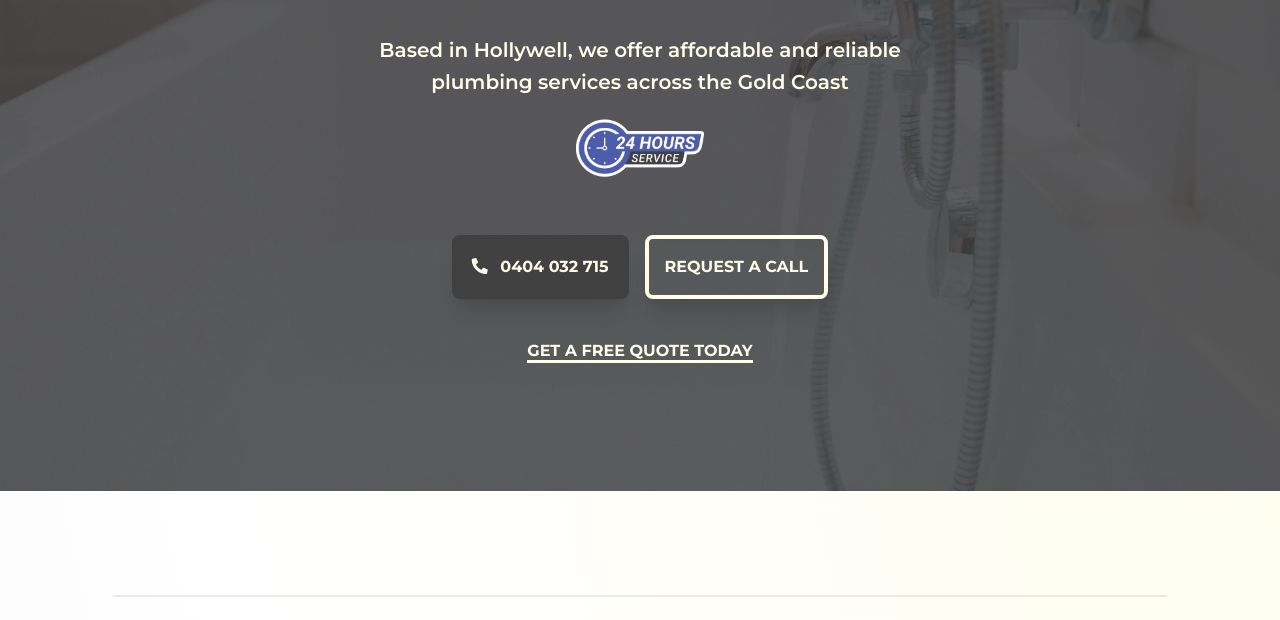
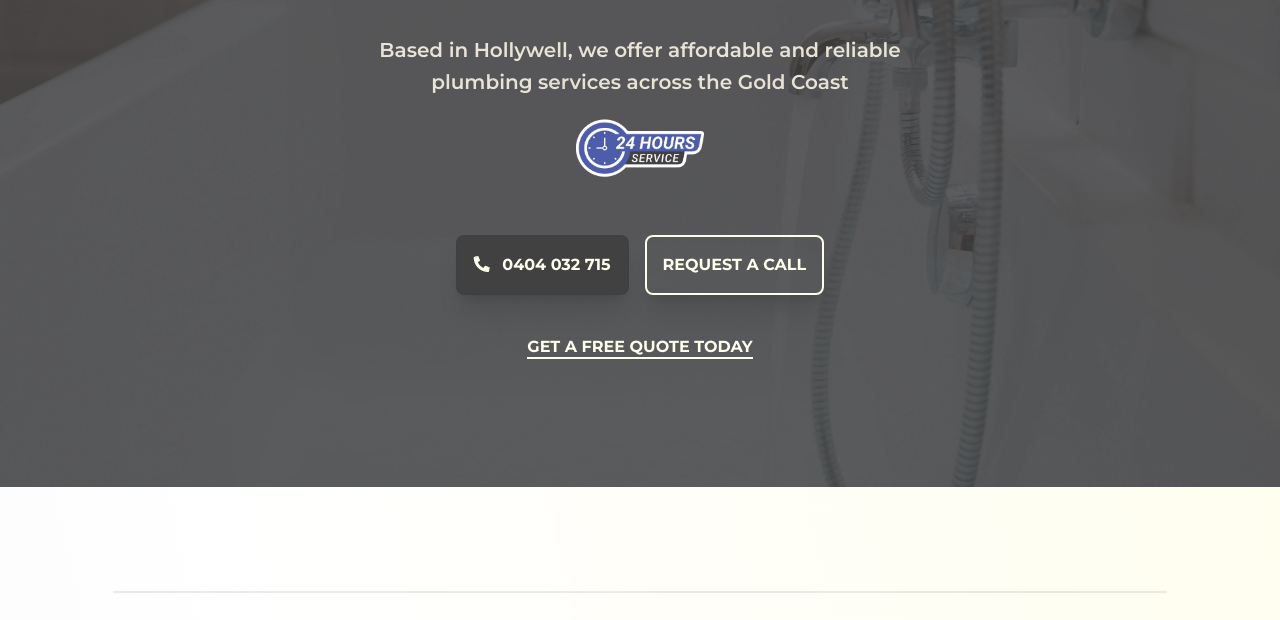
Before and after one commit to mudcrabmorley/waide-plumbing, a website: page index.html in a window 1280 px wide. Shown: the part 510-1130 px from the top of the page. Drawn offline with nearby package versions, Linux system fonts and the light colour scheme.

Commit message:
text image colour change

```diff
--- a/index.html
+++ b/index.html
@@ -77,6 +77,9 @@
     <meta name="msapplication-TileColor" content="#414142">
     <meta name="theme-color" content="#414142">
 
+    <!-- TOPBAR COLOUR -->
+    <meta name="theme-color" content="#292524">
+
 </head>
 
 <body class="bg-gradient-to-tr from-neutral-100 via-transparent to-waide-cream">
@@ -95,9 +98,9 @@
             <div class="spacer"></div>
             <img class="w-96 mx-auto mt-6" src="./img/logo-trans.webp" alt="Waide Plumbing logo">
             <div class="spacer"></div>
-            <h1 class="text-center font-extrabold text-5xl uppercase leading-relaxed">Your Go-To Local Plumber</h1>
+            <h1 class="text-center font-extrabold text-5xl uppercase leading-relaxed image-text">Your Go-To Local Plumber</h1>
             <div class="spacer"></div>
-            <h2 class="mx-auto text-center font-semibold text-xl leading-relaxed max-w-[600px]">Based in Hollywell, we offer affordable and reliable plumbing services across the Gold Coast</h2>
+            <h2 class="mx-auto text-center font-semibold text-xl leading-relaxed max-w-[600px] image-text">Based in Hollywell, we offer affordable and reliable plumbing services across the Gold Coast</h2>
             <img class="text-center md:text-2xl w-32 my-2 mx-auto" src="./img/24-hours.webp" alt="Open 24 hours">
             <div class="spacer"></div>
             <!-- BUTTON CONTAINER -->
@@ -171,6 +174,11 @@
     <section class="bg-custom-image-mobile md:bg-custom-image bg-cover text-waide-cream">
         <div class="spacer"></div>
         <div class="spacer"></div>
+        <div class="hidden md:block">
+        <div class="spacer"></div>
+        <div class="spacer"></div>
+        <div class="spacer"></div>
+    </div>
         <div class="spacer md:hidden"></div>
         <h2 class="heading">OUR COMMITMENT TO YOU</h2>
         <div class="spacer"></div>
@@ -461,6 +469,7 @@
 
 
                 <button type="submit" class="button w-full">REQUEST CALL</button>
+                <div class="h-2"></div>
             </form>
         </div>
         <div class="spacer"></div>
--- a/input.css
+++ b/input.css
@@ -33,11 +33,11 @@ li {
 }
 
 .button {
-  @apply w-full p-4 border-4 border-stone-700/10 font-bold text-waide-cream bg-waide-gray rounded-lg shadow-xl hover:opacity-90 hover:scale-95 transition duration-200;
+  @apply w-full p-4 border-2 border-stone-700/10 font-bold text-waide-cream bg-waide-gray rounded-lg shadow-xl hover:opacity-90 hover:scale-95 transition duration-200;
 }
 
 .button-2 {
-  @apply w-full p-4 border-4 border-waide-gray font-bold rounded-lg shadow-xl hover:opacity-90 hover:scale-95 transition duration-200;
+  @apply w-full p-4 border-2 border-waide-gray font-bold rounded-lg shadow-xl hover:opacity-90 hover:scale-95 transition duration-200;
 }
 
 .button-3 {
@@ -45,7 +45,7 @@ li {
 }
 
 .button-4 {
-  @apply w-full p-4 border-4 border-waide-cream font-bold rounded-lg shadow-xl hover:opacity-90 hover:scale-95 transition duration-200;
+  @apply w-full p-4 border-2 border-waide-cream font-bold rounded-lg shadow-xl hover:opacity-90 hover:scale-95 transition duration-200;
 }
 
 .heading {
@@ -106,5 +106,13 @@ li {
 }
 
 .thick-underline {
-  box-shadow: inset 0 -3px 0 0 currentColor;
+  box-shadow: inset 0 -2px 0 0 currentColor;
 }
+
+.image-text {
+  background: url("/img/waide-texture.webp");
+  background-size: contain;
+  background-repeat: repeat;
+  -webkit-background-clip: text;
+  color: transparent;
+}
```
Also changed, not shown: css/style.css, img/waide-texture.webp (added).
